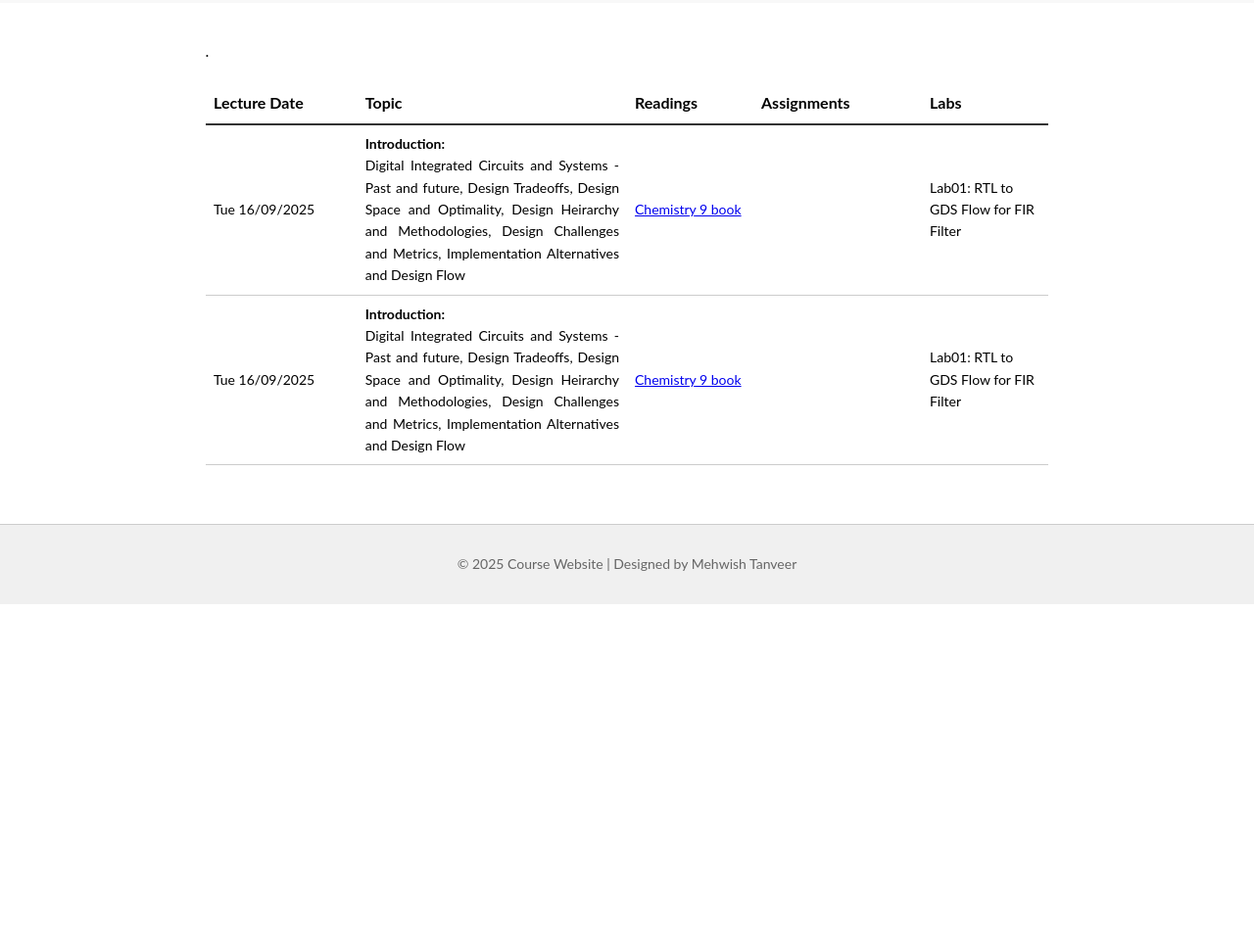
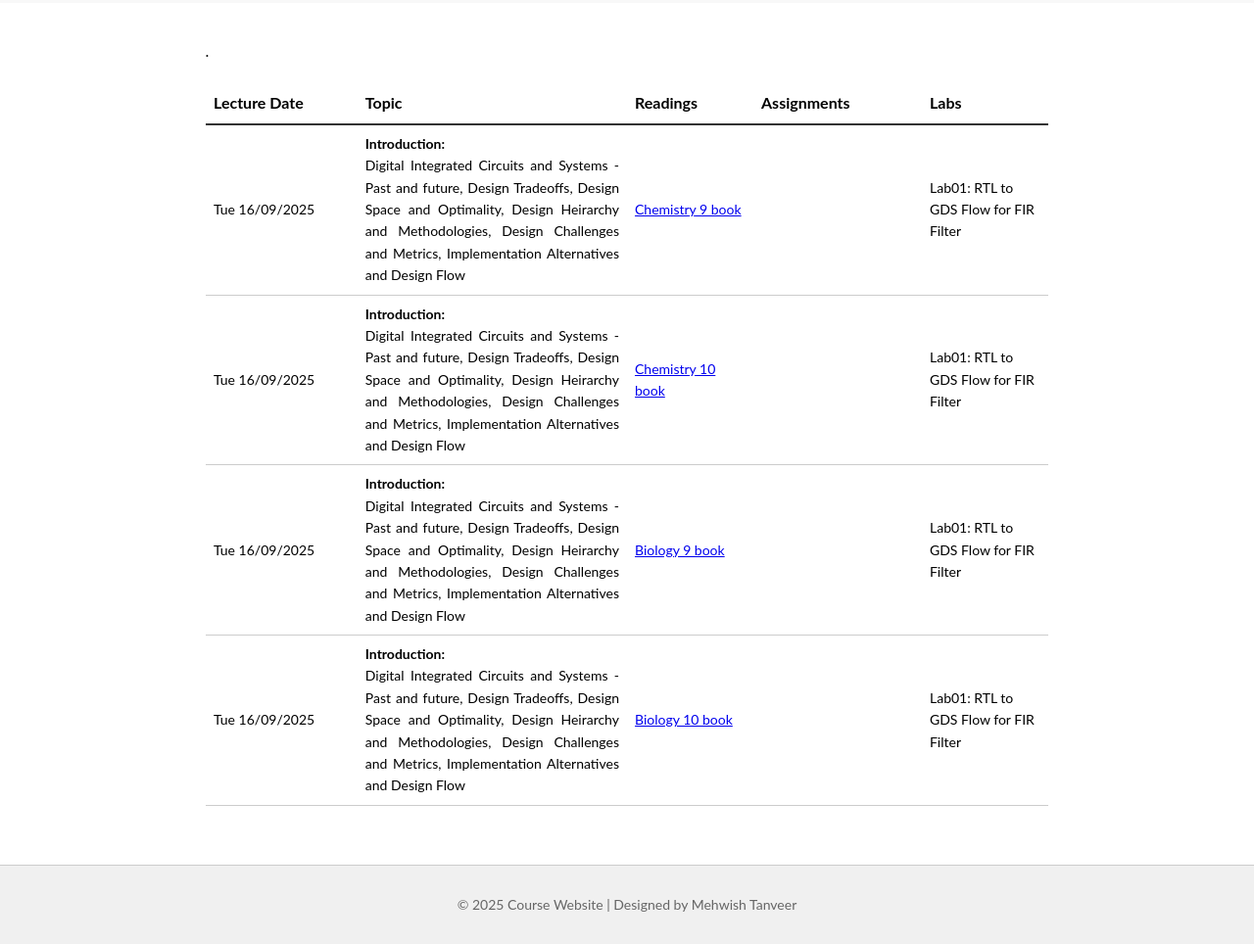
Before and after one commit to mehwishtanveer-design/lgs, a plain HTML site: page schedule.html in a window 1280 px wide. Shown: the part 255-1219 px from the top of the page at 98% size. Before the commit the page ends 872 px from the top, so only its background shows below. Drawn offline with Linux system fonts and the light colour scheme.

Commit message:
Update schedule.html

```diff
--- a/schedule.html
+++ b/schedule.html
@@ -78,12 +78,31 @@
           <td style="text-align: justify;" data-label="Topic"><strong>Introduction:</strong><br>
             Digital Integrated Circuits and Systems - Past and future, Design Tradeoffs, Design Space and Optimality, Design Heirarchy and Methodologies, Design Challenges and Metrics, Implementation Alternatives and Design Flow</td>
           <td data-label="Readings">
-            <a href="https://drive.google.com/file/d/17ylElJvoiEJS74Ag155v10e9C9T16odC/view?usp=drive_link">Chemistry 9 book</a>
+            <a href="https://drive.google.com/file/d/17ylElJvoiEJS74Ag155v10e9C9T16odC/view?usp=drive_link">Chemistry 10 book</a>
           </td>
           <td data-label="Assignment"></td>
           <td data-label="Labs">Lab01: RTL to GDS Flow for FIR Filter</td>
         </tr>
-
+        <tr>
+          <td data-label="Lecture Date">Tue 16/09/2025</td>
+          <td style="text-align: justify;" data-label="Topic"><strong>Introduction:</strong><br>
+            Digital Integrated Circuits and Systems - Past and future, Design Tradeoffs, Design Space and Optimality, Design Heirarchy and Methodologies, Design Challenges and Metrics, Implementation Alternatives and Design Flow</td>
+          <td data-label="Readings">
+            <a href="https://drive.google.com/file/d/17ylElJvoiEJS74Ag155v10e9C9T16odC/view?usp=drive_link">Biology 9 book</a>
+          </td>
+          <td data-label="Assignment"></td>
+          <td data-label="Labs">Lab01: RTL to GDS Flow for FIR Filter</td>
+        </tr>
+         <tr>
+          <td data-label="Lecture Date">Tue 16/09/2025</td>
+          <td style="text-align: justify;" data-label="Topic"><strong>Introduction:</strong><br>
+            Digital Integrated Circuits and Systems - Past and future, Design Tradeoffs, Design Space and Optimality, Design Heirarchy and Methodologies, Design Challenges and Metrics, Implementation Alternatives and Design Flow</td>
+          <td data-label="Readings">
+            <a href="https://drive.google.com/file/d/17ylElJvoiEJS74Ag155v10e9C9T16odC/view?usp=drive_link">Biology 10 book</a>
+          </td>
+          <td data-label="Assignment"></td>
+          <td data-label="Labs">Lab01: RTL to GDS Flow for FIR Filter</td>
+        </tr>
       </tbody>
     </table>
   </main>
```
